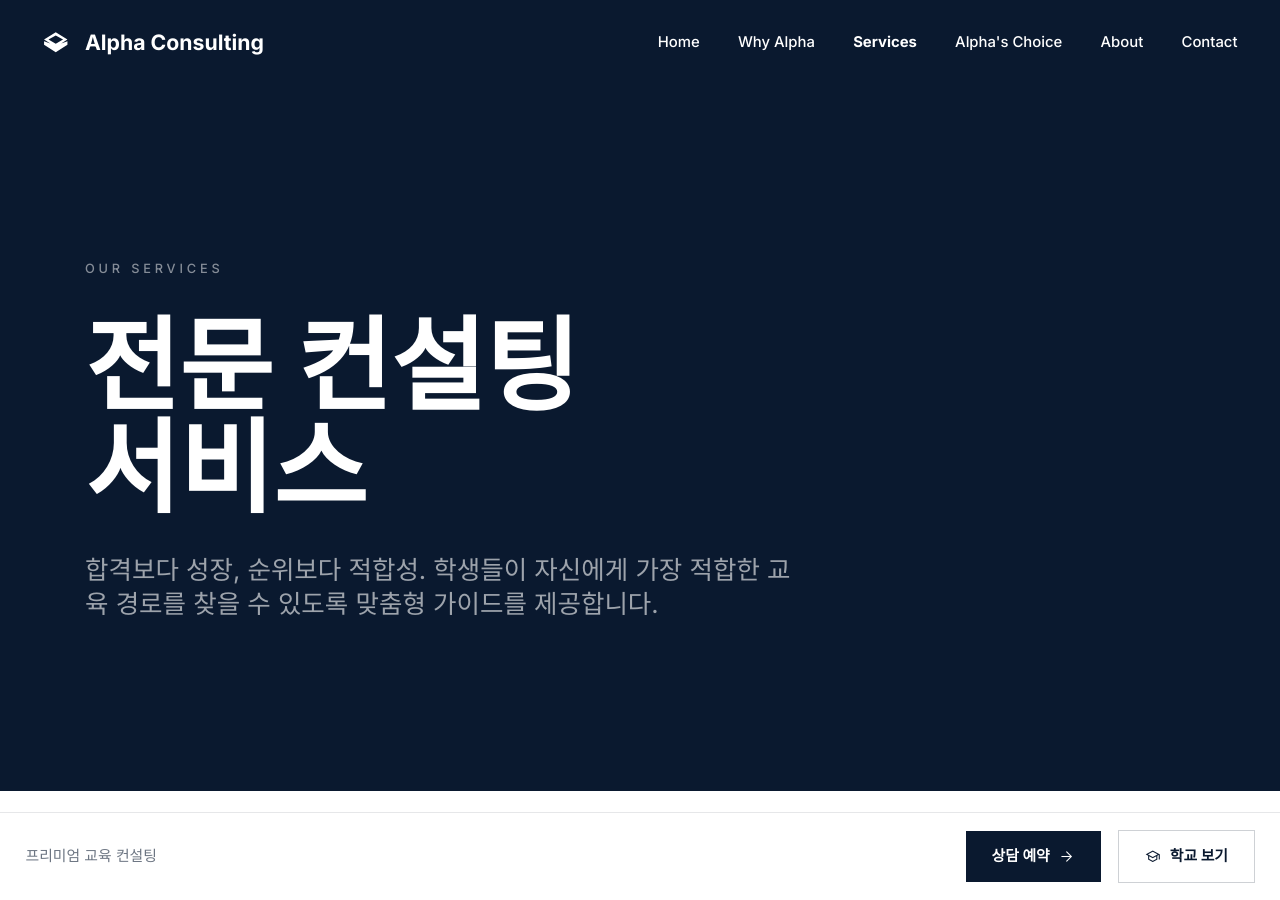
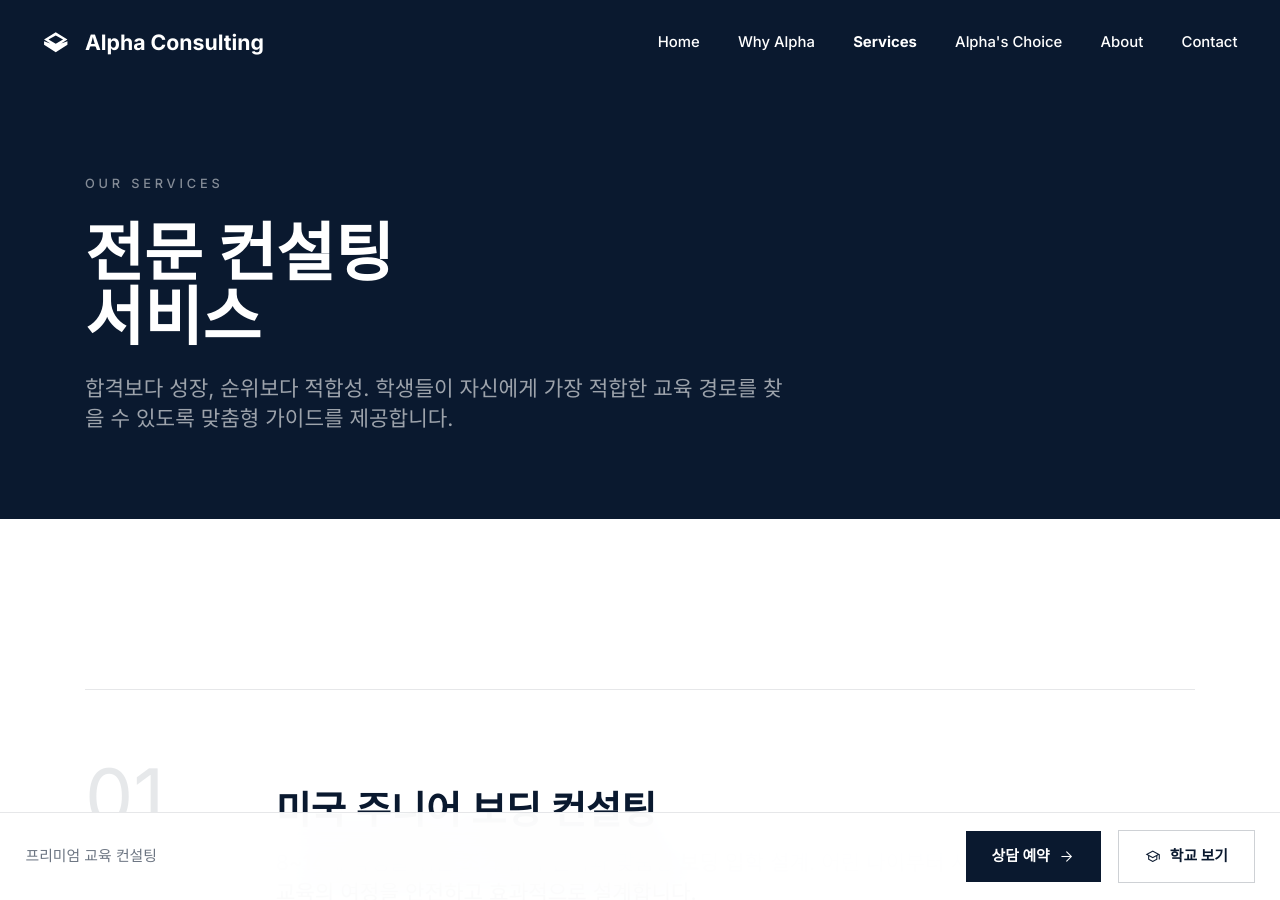
Before and after one commit to 48knot/github-48knot-pages, a Jekyll site: the page alpha/service.html, which Jekyll copies as it is, in a window 1280 px wide and 900 px high. Built offline with Jekyll 4.4.1, drawn with Linux system fonts in a browser that asks for light colours; nearby versions of some CDN libraries; some web fonts are replaced.

Commit message:
service  상단 사이즈조정

```diff
--- a/alpha/service.html
+++ b/alpha/service.html
@@ -69,16 +69,16 @@
 
 <main class="pb-24">
 <!-- Hero Section -->
-<section class="relative bg-royal-navy py-32 lg:py-40">
+<section class="relative bg-royal-navy py-16 lg:py-20">
 <div class="max-w-[1400px] mx-auto px-6 lg:px-20">
 <div class="max-w-4xl">
-<div class="mb-8">
+<div class="mb-6">
 <span class="text-white/50 text-xs font-body font-medium tracking-[0.3em] uppercase">Our Services</span>
 </div>
-<h1 class="font-display text-5xl md:text-6xl lg:text-7xl xl:text-8xl font-bold leading-[1.05] text-white mb-8">
+<h1 class="font-display text-4xl md:text-5xl lg:text-6xl font-bold leading-[1.05] text-white mb-6">
 전문 컨설팅<br/>서비스
 </h1>
-<p class="text-xl md:text-2xl text-white/60 leading-relaxed max-w-2xl">
+<p class="text-lg md:text-xl text-white/60 leading-relaxed max-w-2xl">
 합격보다 성장, 순위보다 적합성. 학생들이 자신에게 가장 적합한 교육 경로를 찾을 수 있도록 맞춤형 가이드를 제공합니다.
 </p>
 </div>
```
